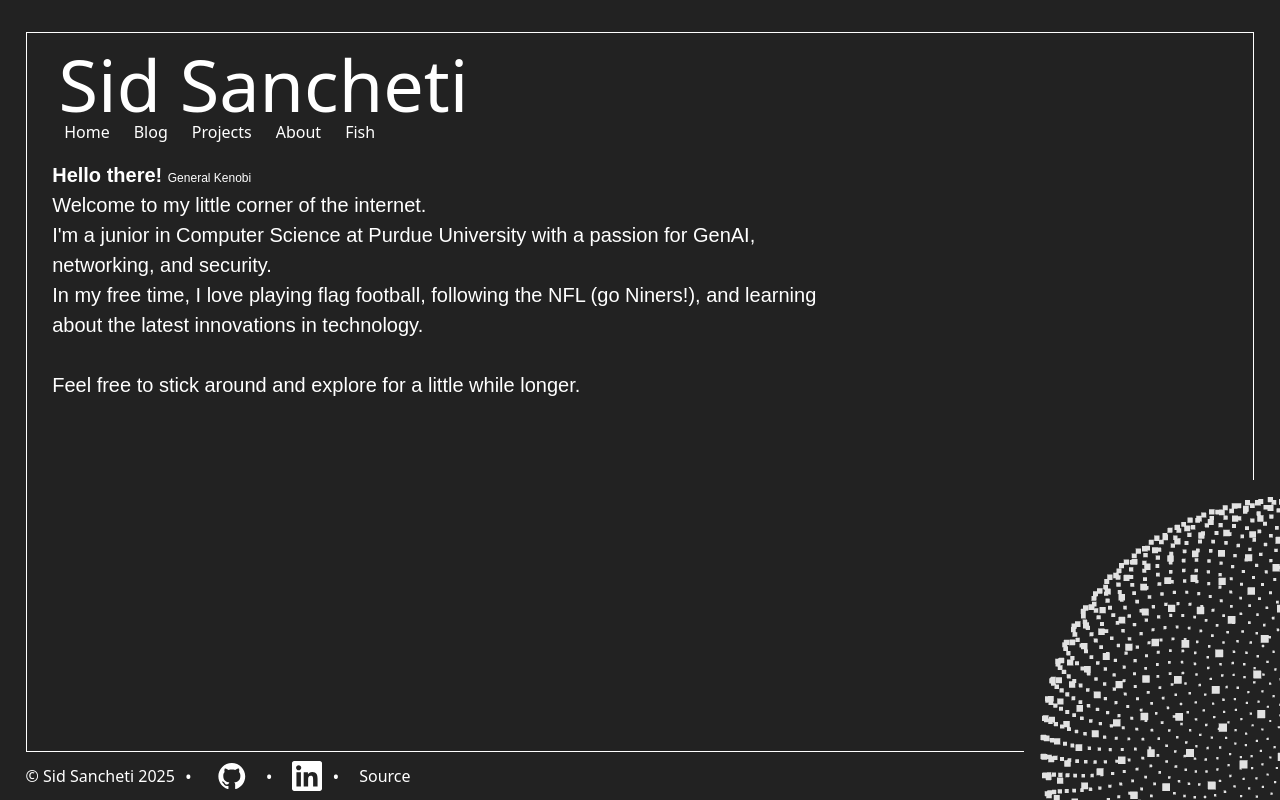
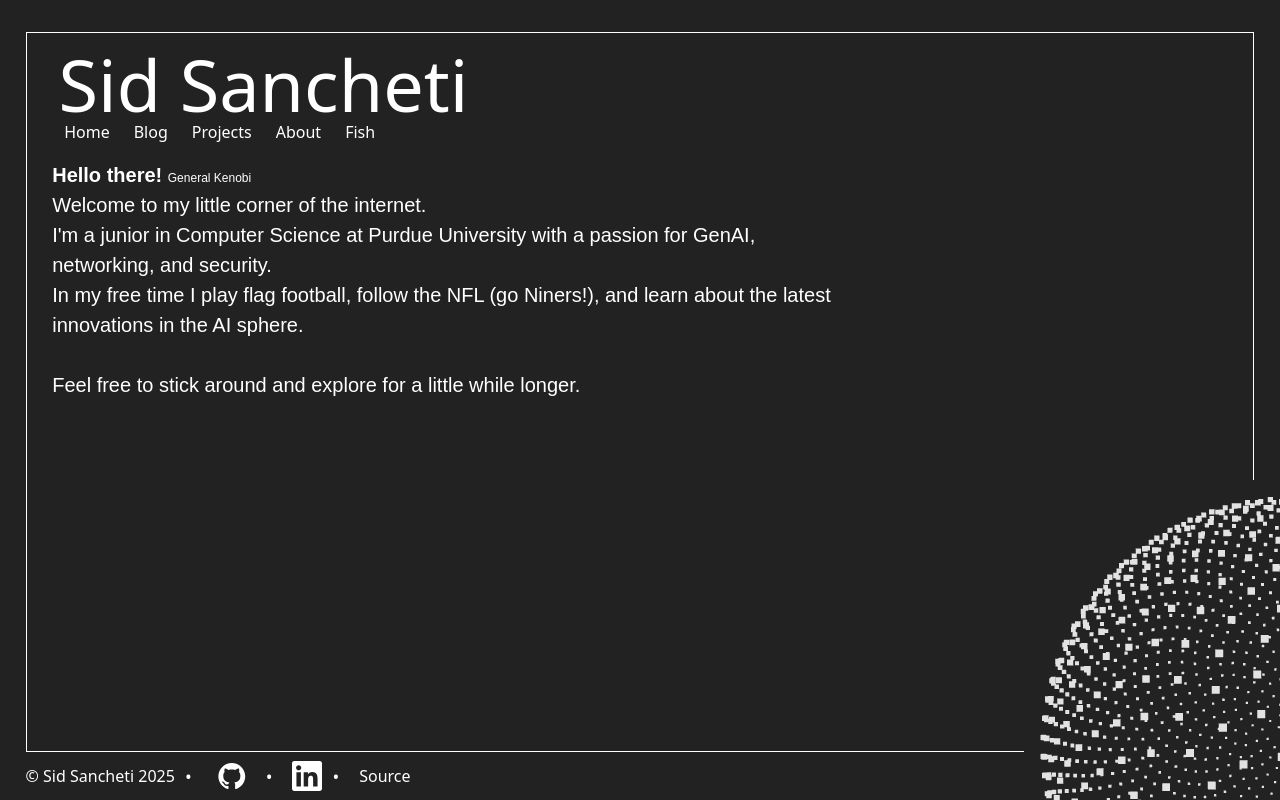
Before and after one commit to sid-sancheti/personal-website, a Next.js app: page / in a window 1280 px wide. Shown: the top 800 px of the page. Built offline with nearby package versions, Linux system fonts and the light colour scheme; a web font is replaced by a local one.

Commit message:
Security update

```diff
--- a/app/page.tsx
+++ b/app/page.tsx
@@ -15,8 +15,8 @@ export default function Page() {
       I&apos;m a junior in Computer Science at Purdue University with a passion for
       GenAI, networking, and security.
       <br />
-      In my free time, I love playing flag football, following the NFL (go
-      Niners!), and learning about the latest innovations in technology.
+      In my free time I play flag football, follow the NFL (go
+      Niners!), and learn about the latest innovations in the AI sphere.
       <br />
       <br />
       Feel free to stick around and explore for a little while longer.
```
Also changed, not shown: 1 other file (tests, documents, lock files or other folders).
